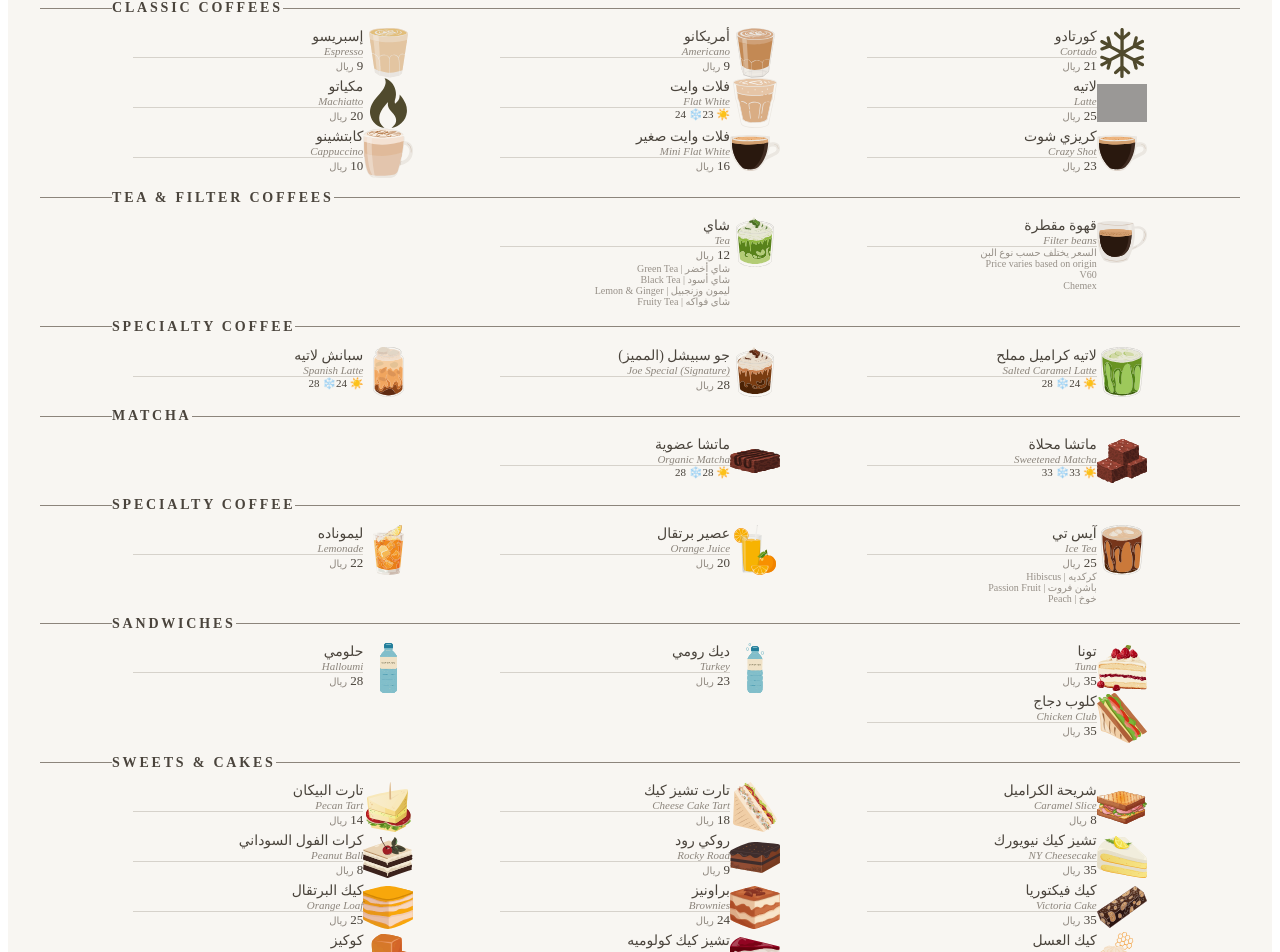
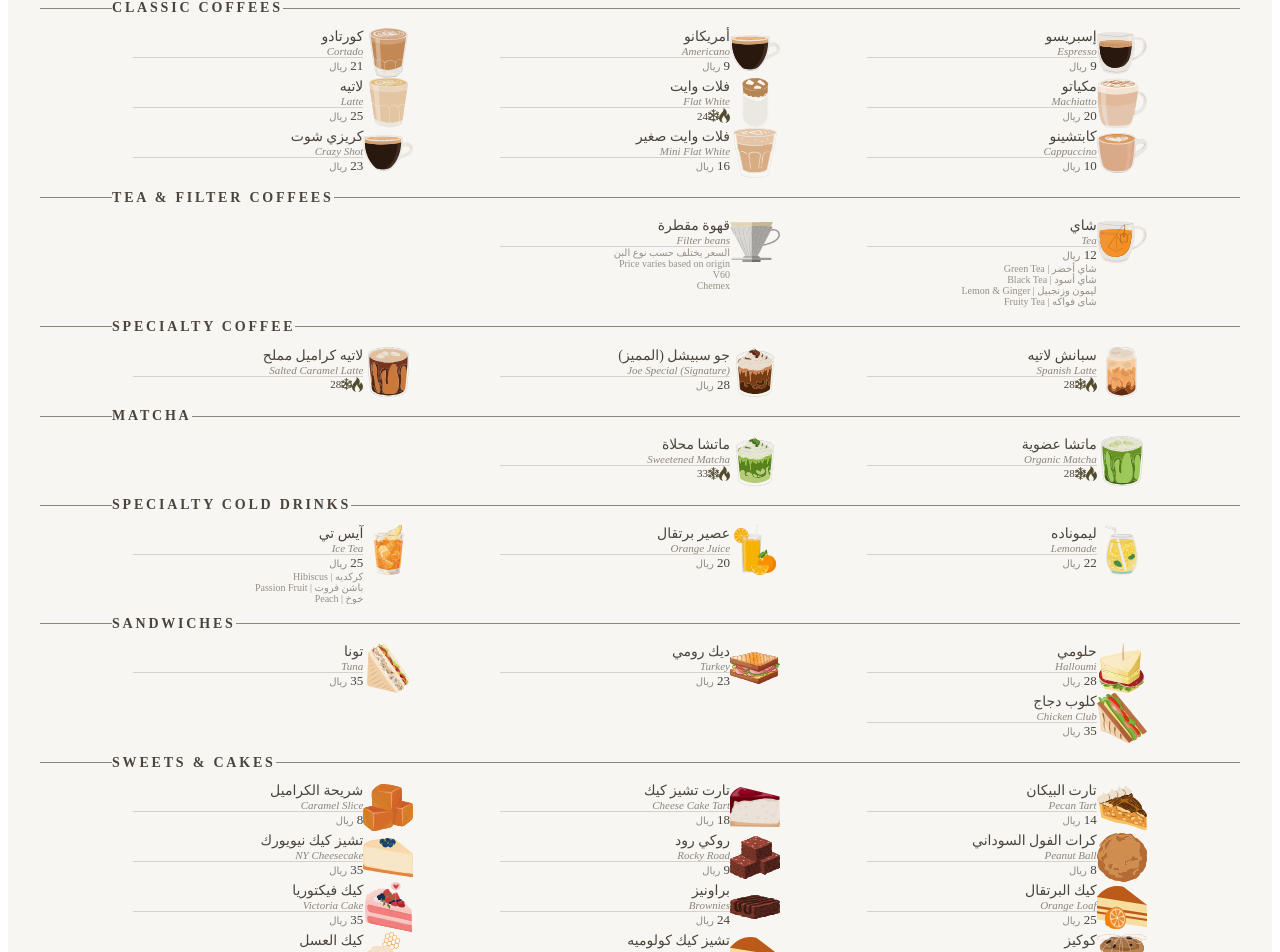
Before and after one commit to MishalTouhiri/cup-of-joe, a Next.js app: page / in a window 1280 px wide. Shown: the part 99-1051 px from the top of the page. Built offline with nearby package versions, Linux system fonts and the light colour scheme; grey boxes are pictures that could not be loaded.

Commit message:
good img 22

```diff
--- a/src/components/MenuItem.jsx
+++ b/src/components/MenuItem.jsx
@@ -71,9 +71,9 @@ const MenuItem = ({ ar, en, price, priceHot, priceCold, img, subText }) => {
 
           {/* أسعار الحار والبارد */}
           {(priceHot || priceCold) && (
-            <div className="flex gap-3 text-[11px] font-bold text-[#4a443c]">
-              {priceHot && <span className="flex items-center gap-1">☀️ {priceHot}</span>}
-              {priceCold && <span className="flex items-center gap-1">❄️ {priceCold}</span>}
+            <div className="flex items-center gap-3 text-[11px] font-bold text-[#4a443c]">
+              {priceHot && <span className="flex items-center gap-1"><img src="/SVG/Asset 29.svg" alt="Hot" className="w-4 h-4" />{priceHot}</span>}
+              {priceCold && <span className="flex items-center gap-1"><img src="/SVG/Asset 28.svg" alt="Cold" className="w-4 h-4" /> {priceCold}</span>}
             </div>
           )}
 
--- a/src/data/menuData.js
+++ b/src/data/menuData.js
@@ -3,58 +3,61 @@ export const menuData = [
     id: "classic",
     title: "CLASSIC COFFEES",
     items: [
-      { ar: "كورتادو", en: "Cortado", price: "21", img: "/SVG/Asset 7.svg" },
-      { ar: "أمريكانو", en: "Americano", price: "9", img: "/SVG/Asset 4.svg" },
-      { ar: "إسبريسو", en: "Espresso", price: "9", img: "/SVG/Asset 5.svg" },
-      { ar: "لاتيه", en: "Latte", price: "25", img: "/SVG/Asset 2.svg" },
-      { ar: "فلات وايت", en: "Flat White", priceHot: "23", priceCold: "24", img: "/SVG/Asset 3.svg" },
-      { ar: "مكياتو", en: "Machiatto", price: "20", img: "/SVG/Asset 8.svg" },
-      { ar: "كريزي شوت", en: "Crazy Shot", price: "23", img: "/SVG/Asset 9.svg" },
-      { ar: "فلات وايت صغير", en: "Mini Flat White", price: "16", img: "/SVG/Asset 10.svg" },
-      { ar: "كابتشينو", en: "Cappuccino", price: "10", img: "/SVG/Asset 11.svg" },
+      { ar: "إسبريسو", en: "Espresso", price: "9", img: "/SVG/Asset 12.svg" },
+      { ar: "أمريكانو", en: "Americano", price: "9", img: "/SVG/Asset 31.svg" },
+      { ar: "كورتادو", en: "Cortado", price: "21", img: "/SVG/Asset 4.svg" },
+      { ar: "مكياتو", en: "Machiatto", price: "20", img: "/SVG/Asset 11.svg" },
+      { ar: "فلات وايت", en: "Flat White", priceHot: "23", priceCold: "24", img: "/SVG/Asset2.svg" },
+      { ar: "لاتيه", en: "Latte", price: "25", img: "/SVG/Asset 5.svg" },
+      { ar: "كابتشينو", en: "Cappuccino", price: "10", img: "/SVG/Asset 6.svg" },
+      { ar: "فلات وايت صغير", en: "Mini Flat White", price: "16", img: "/SVG/Asset 3.svg" },
+      { ar: "كريزي شوت", en: "Crazy Shot", price: "23", img: "/SVG/Asset 31.svg" },
+
     ]
   },
   {
     id: "tea_filter",
     title: "TEA & FILTER COFFEES",
     items: [
-      { ar: "قهوة مقطرة", en: "Filter beans", img: "/SVG/Asset 12.svg", subText: "السعر يختلف حسب نوع البن\nPrice varies based on origin\nV60\nChemex" },
-      { ar: "شاي", en: "Tea", price: "12", img: "/SVG/Asset 13.svg", subText: "شاي أخضر | Green Tea\nشاي أسود | Black Tea\nليمون وزنجبيل | Lemon & Ginger\nشاي فواكه | Fruity Tea" },
+      { ar: "شاي", en: "Tea", price: "12", img: "/SVG/Asset 22.svg", subText: "شاي أخضر | Green Tea\nشاي أسود | Black Tea\nليمون وزنجبيل | Lemon & Ginger\nشاي فواكه | Fruity Tea" },
+      { ar: "قهوة مقطرة", en: "Filter beans", img: "/SVG/Asset 21.svg", subText: "السعر يختلف حسب نوع البن\nPrice varies based on origin\nV60\nChemex" },
     ]
   },
   {
     id: "specialty_hot",
     title: "SPECIALTY COFFEE",
     items: [
-      { ar: "لاتيه كراميل مملح", en: "Salted Caramel Latte", priceHot: "24", priceCold: "28", img: "/SVG/Asset 14.svg" },
-      { ar: "جو سبيشل (المميز)", en: "Joe Special (Signature)", price: "28", img: "/SVG/Asset 15.svg" },
-      { ar: "سبانش لاتيه", en: "Spanish Latte", priceHot: "24", priceCold: "28", img: "/SVG/Asset 16.svg" },
+            { ar: "سبانش لاتيه", en: "Spanish Latte", priceHot: "26", priceCold: "28", img: "/SVG/Asset 16.svg" },
+            { ar: "جو سبيشل (المميز)", en: "Joe Special (Signature)", price: "28", img: "/SVG/Asset 15.svg" },
+            { ar: "لاتيه كراميل مملح", en: "Salted Caramel Latte", priceHot: "26", priceCold: "28", img: "/SVG/Asset 17.svg" },
+
     ]
   },
   {
     id: "matcha",
     title: "MATCHA",
     items: [
-      { ar: "ماتشا محلاة", en: "Sweetened Matcha", priceHot: "33", priceCold: "33", img: "/SVG/Asset 60.svg" },
-      { ar: "ماتشا عضوية", en: "Organic Matcha", priceHot: "28", priceCold: "28", img: "/SVG/Asset 61.svg" },
+      { ar: "ماتشا عضوية", en: "Organic Matcha", priceHot: "28", priceCold: "28", img: "/SVG/Asset 14.svg" },
+      { ar: "ماتشا محلاة", en: "Sweetened Matcha", priceHot: "33", priceCold: "33", img: "/SVG/Asset 13.svg" },
     ]
   },
   {
     id: "specialty_cold",
-    title: "SPECIALTY COFFEE",
+    title: "SPECIALTY COLD DRINKS",
     items: [
-      { ar: "آيس تي", en: "Ice Tea", price: "25", img: "/SVG/Asset 17.svg", subText: "كركديه | Hibiscus\nباشن فروت | Passion Fruit\nخوخ | Peach" },
+      { ar: "ليموناده", en: "Lemonade", price: "22", img: "/SVG/Asset 20.svg" },
       { ar: "عصير برتقال", en: "Orange Juice", price: "20", img: "/SVG/Asset 18.svg" },
-      { ar: "ليموناده", en: "Lemonade", price: "22", img: "/SVG/Asset 19.svg" },
+      { ar: "آيس تي", en: "Ice Tea", price: "25", img: "/SVG/Asset 19.svg", subText: "كركديه | Hibiscus\nباشن فروت | Passion Fruit\nخوخ | Peach" },
+
     ]
   },
   {
     id: "sandwiches",
     title: "SANDWICHES",
     items: [
-      { ar: "تونا", en: "Tuna", price: "35", img: "/SVG/Asset 40.svg" },
-      { ar: "ديك رومي", en: "Turkey", price: "23", img: "/SVG/Asset 41.svg" },
-      { ar: "حلومي", en: "Halloumi", price: "28", img: "/SVG/Asset 42.svg" },
+      { ar: "حلومي", en: "Halloumi", price: "28", img: "/SVG/Asset 46.svg" },
+{ ar: "ديك رومي", en: "Turkey", price: "23", img: "/SVG/Asset 44.svg" },
+            { ar: "تونا", en: "Tuna", price: "35", img: "/SVG/Asset 45.svg" },
       { ar: "كلوب دجاج", en: "Chicken Club", price: "35", img: "/SVG/Asset 43.svg" },
     ]
   },
@@ -62,33 +65,39 @@ export const menuData = [
     id: "sweets",
     title: "SWEETS & CAKES",
     items: [
-      { ar: "شريحة الكراميل", en: "Caramel Slice", price: "8", img: "/SVG/Asset 44.svg" },
-      { ar: "تارت تشيز كيك", en: "Cheese Cake Tart", price: "18", img: "/SVG/Asset 45.svg" },
-      { ar: "تارت البيكان", en: "Pecan Tart", price: "14", img: "/SVG/Asset 46.svg" },
-      { ar: "تشيز كيك نيويورك", en: "NY Cheesecake", price: "35", img: "/SVG/Asset 47.svg" },
-      { ar: "روكي رود", en: "Rocky Road", price: "9", img: "/SVG/Asset 48.svg" },
-      { ar: "كرات الفول السوداني", en: "Peanut Ball", price: "8", img: "/SVG/Asset 49.svg" },
-      { ar: "كيك فيكتوريا", en: "Victoria Cake", price: "35", img: "/SVG/Asset 50.svg" },
-      { ar: "براونيز", en: "Brownies", price: "24", img: "/SVG/Asset 51.svg" },
-      { ar: "كيك البرتقال", en: "Orange Loaf", price: "25", img: "/SVG/Asset 52.svg" },
-      { ar: "كيك العسل", en: "Honey Cake", price: "18", img: "/SVG/Asset 53.svg" },
-      { ar: "تشيز كيك كولوميه", en: "Coulommier Cheese Cake", price: "35", img: "/SVG/Asset 54.svg" },
-      { ar: "كوكيز", en: "Cookies", priceHot: "12", priceCold: "11", img: "/SVG/Asset 55.svg", subText: "فول سوداني | Peanut\nشوكلاته | Chocolate" },
-      { ar: "طبقات حلوة", en: "Sweet Layer", price: "30", img: "/SVG/Asset 56.svg" },
-      { ar: "جوز الهند والتوت", en: "Coconut Berry", price: "25", img: "/SVG/Asset 57.svg" },
-      { ar: "ليزي كيك مقرمش", en: "Crispy Lazy Cake", price: "30", img: "/SVG/Asset 58.svg" },
-      { ar: "تيراميسو كلاسيك", en: "Classic Tiramisu", price: "30", img: "/SVG/Asset 59.svg" },
-      { ar: "شوكلاته مقرمشة", en: "Crunchy Chocolate", price: "40", img: "/SVG/Asset 62.svg" },
-      { ar: "تيراميسو مانجو", en: "Mango Tiramisu", price: "35", img: "/SVG/Asset 63.svg" },
-      { ar: "كيك الليمون", en: "Lemon Loaf", price: "24", img: "/SVG/Asset 64.svg" },
+            { ar: "تارت البيكان", en: "Pecan Tart", price: "14", img: "/SVG/Asset 63.svg" },
+      { ar: "تارت تشيز كيك", en: "Cheese Cake Tart", price: "18", img: "/SVG/Asset 54.svg" },
+{ ar: "شريحة الكراميل", en: "Caramel Slice", price: "8", img: "/SVG/Asset 55.svg" },
+
+            { ar: "كرات الفول السوداني", en: "Peanut Ball", price: "8", img: "/SVG/Asset 59.svg" },
+      { ar: "روكي رود", en: "Rocky Road", price: "9", img: "/SVG/Asset 60.svg" },
+{ ar: "تشيز كيك نيويورك", en: "NY Cheesecake", price: "35", img: "/SVG/Asset 56.svg" },
+
+            { ar: "كيك البرتقال", en: "Orange Loaf", price: "25", img: "/SVG/Asset 58.svg" },
+      { ar: "براونيز", en: "Brownies", price: "24", img: "/SVG/Asset 61.svg" },
+{ ar: "كيك فيكتوريا", en: "Victoria Cake", price: "35", img: "/SVG/Asset 62.svg" },
+
+            { ar: "كوكيز", en: "Cookies", price: "11", img: "/SVG/Asset 57.svg", subText: "فول سوداني | Peanut\nشوكلاته | Chocolate" },
+      { ar: "تشيز كيك كولوميه", en: "Coulommier Cheese Cake", price: "35", img: "/SVG/Asset 64.svg" },
+{ ar: "كيك العسل", en: "Honey Cake", price: "18", img: "/SVG/Asset 53.svg" },
+
+            { ar: "ليزي كيك مقرمش", en: "Crispy Lazy Cake", price: "30", img: "/SVG/Asset 48.svg" },
+      { ar: "جوز الهند والتوت", en: "Coconut Berry", price: "25", img: "/SVG/Asset 40.svg" },
+      { ar: "طبقات حلوة", en: "Sweet Layer", price: "30", img: "/SVG/Asset 49.svg" },
+
+            { ar: "تيراميسو مانجو", en: "Mango Tiramisu", price: "35", img: "/SVG/Asset 52.svg" },
+      { ar: "شوكلاته مقرمشة", en: "Crunchy Chocolate", price: "40", img: "/SVG/Asset 50.svg" },
+{ ar: "تيراميسو كلاسيك", en: "Classic Tiramisu", price: "30", img: "/SVG/Asset 51.svg" },
+
+      { ar: "كيك الليمون", en: "Lemon Loaf", price: "24", img: "/SVG/Asset 47.svg" },
     ]
   },
   {
     id: "water",
     title: "WATER",
     items: [
-      { ar: "مياه فوارة", en: "Sparkling Water", price: "10", img: "/SVG/Asset 20.svg" },
-      { ar: "مياه معدنية", en: "voda Water", price: "8", img: "/SVG/Asset 21.svg" },
+            { ar: "مياه معدنية", en: "Voda Water", price: "8", img: "/SVG/Asset 42.svg" },
+{ ar: "مياه فوارة", en: "Sparkling Water", price: "10", img: "/SVG/Asset 41.svg" },
     ]
   }
 ];
```
